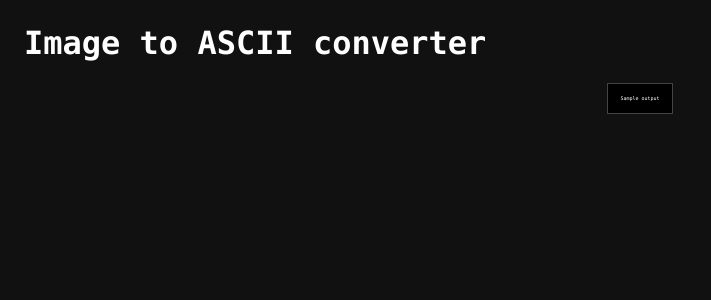
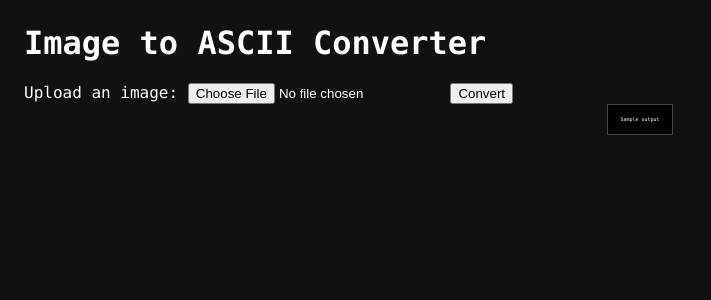
Before and after one commit to Drew-Kirby/ascii-art-python, a Flask app: template templates/index.html in a window 1280 px wide. Shown: the top 300 px of the page, without its empty margins (0-711 px from the left). Run offline with Flask 3, Linux system fonts and the light colour scheme; the template is opened without the code that fills it: most values are stand-ins (such as "Sample title", 1, 10 or a date in 2020).

Commit message:
General image upload and convert functionality included.

```diff
--- a/app.py
+++ b/app.py
@@ -1,14 +1,29 @@
-from flask import Flask
-from flask import render_template
+from flask import Flask, render_template, request
+from PIL import UnidentifiedImageError
 
 from ascii_converter import generateAscii
 
 app = Flask(__name__)
 
-@app.route('/')
+@app.route('/', methods=["GET", "POST"])
 def hello():
-    ascii_art = generateAscii("ascii-pineapple.jpg")
-    return render_template('index.html', output=ascii_art)
+    ascii_art = None
+    error = None
+
+    if request.method == "POST":
+        uploaded_image = request.files.get("image")
+
+        if uploaded_image is None or uploaded_image.filename == "":
+            error = "Please select an image."
+        else:
+            try:
+                ascii_art = generateAscii(uploaded_image)
+            except UnidentifiedImageError:
+                error = "The selected file is not a valid image."
+            except OSError:
+                error = "The image could not be processed."
+
+    return render_template('index.html', output=ascii_art, error=error)
 
 if __name__ == "__main__":
-    app.run()
+    app.run(debug=True)
--- a/templates/index.html
+++ b/templates/index.html
@@ -7,9 +7,30 @@
     <link rel="stylesheet" href="static/style.css">
 </head>
 <body>
-    <h1>Image to ASCII converter</h1>
-    <div class="ascii-box">
-        <pre class="ascii-art">{{ output }}</pre>
-    </div>
+    <h1>Image to ASCII Converter</h1>
+
+    <form method="POST" enctype="multipart/form-data">
+        <label for="image">Upload an image:</label>
+
+        <input
+            type="file"
+            id="image"
+            name="image"
+            accept=".jpg,.jpeg,.png,.webp"
+            required
+        >
+
+        <button type="submit">Convert</button>
+    </form>
+
+    {% if error %}
+        <p class="error">{{ error }}</p>
+    {% endif %}
+
+    {% if output %}
+        <div class="ascii-box">
+            <pre class="ascii-art">{{ output }}</pre>
+        </div>
+    {% endif %}
 </body>
 </html>
```
